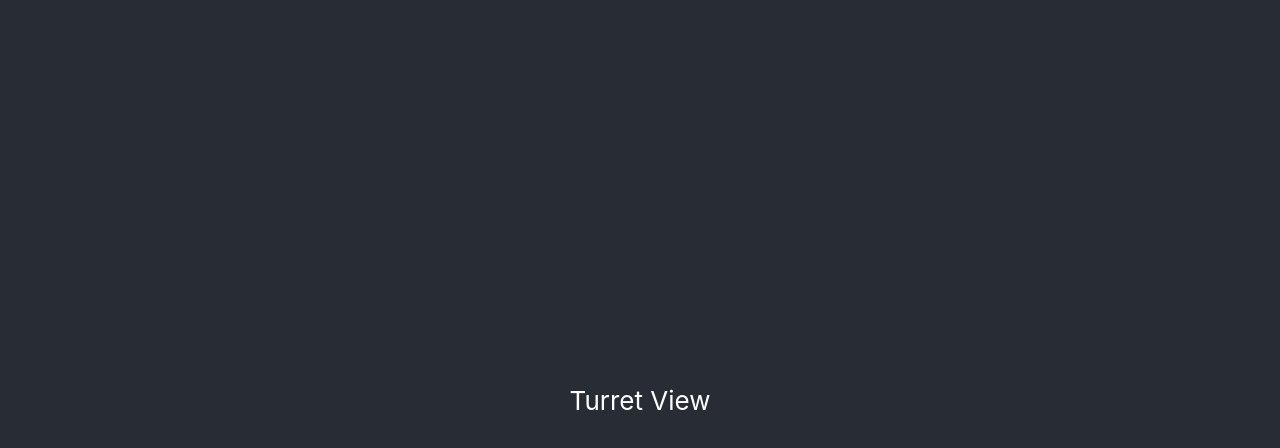
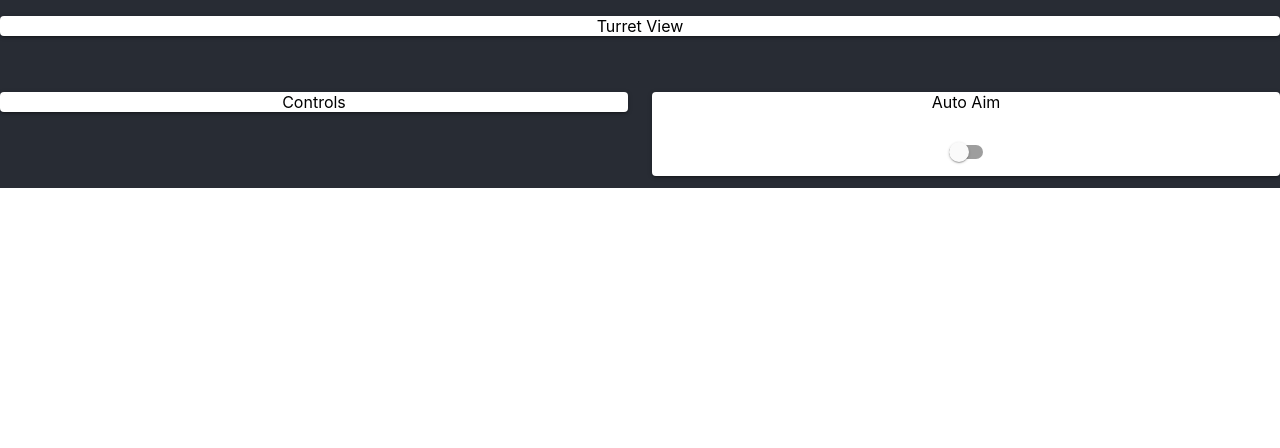
Before and after one commit to zephyris13/prydwen-turret, a React (Create React App) app: page / in a window 1280 px wide. Shown: the top 448 px of the page. Built offline with nearby package versions, Linux system fonts and the light colour scheme.

Commit message:
* Added Material-UI
* Added basic layout

```diff
--- a/package.json
+++ b/package.json
@@ -3,6 +3,8 @@
   "version": "0.1.0",
   "private": true,
   "dependencies": {
+    "@material-ui/core": "^3.5.1",
+    "@material-ui/icons": "^3.0.1",
     "react": "^16.6.3",
     "react-dom": "^16.6.3",
     "react-scripts": "2.1.1"
--- a/src/App.css
+++ b/src/App.css
@@ -5,6 +5,10 @@
 .App-logo {
   animation: App-logo-spin infinite 20s linear;
   height: 40vmin;
+}
+
+.App-background {
+  background-color: #282c34;
 }
 
 .App-header {
--- a/src/App.js
+++ b/src/App.js
@@ -1,17 +1,43 @@
+import Grid from '@material-ui/core/Grid';
+import Paper from '@material-ui/core/Paper';
+import Switch from '@material-ui/core/Switch';
 import React, { Component } from 'react';
 import './App.css';
 
 class App extends Component {
+  state = {
+    autoaimChecked: false,
+  };
+
+  handleChange = name => event => {
+    this.setState({ [name]: event.target.checked });
+  };
+
   render() {
     return (
-      <div className="App">
-        <header className="App-header">
-          <p>
-            Turret View
-          </p>
-          <div className="Video" />
-          <div className="Controls" />
-        </header>
+      <div className="App App-background">
+        <Grid container spacing={24}>
+          <Grid item xs={12}>
+            <Paper className="Video">
+              <p>Turret View</p>
+            </Paper>
+          </Grid>
+          <Grid item xs={6}>
+            <Paper className="Controls">
+            <p>Controls</p>
+            </Paper>
+          </Grid>
+          <Grid item xs={6}>
+            <Paper className="AutoAim">
+            <p>Auto Aim</p>
+            <Switch
+              checked={this.state.autoaimChecked}
+              onChange={this.handleChange('autoaimChecked')}
+              value=""
+            />
+            </Paper>
+          </Grid>
+        </Grid>
       </div>
     );
   }
```
Also changed, not shown: 1 other file (tests, documents, lock files or other folders).
